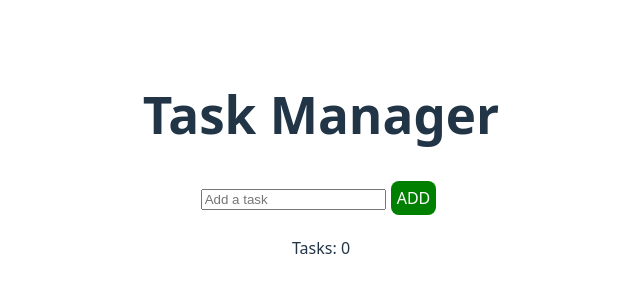
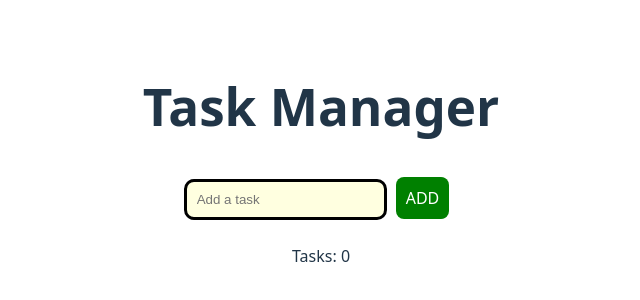
Before and after one commit to Karthik171819/React19, a React (Vite) app in the folder myapp/: page / in a window 1280 px wide. Shown: the part 236-536 px from the top of the page, without its empty margins (319-959 px from the left). Built offline with nearby package versions, Linux system fonts and the light colour scheme.

Commit message:
Task Styling

```diff
--- a/myapp/src/core-concepts/08-task-manager/TaskManager.css
+++ b/myapp/src/core-concepts/08-task-manager/TaskManager.css
@@ -1,6 +1,14 @@
 .btn {
     background-color:green;
     color: white;
-    padding: 5px;
-    margin: 5px;
+    padding: 9px;
+    margin: 9px;
 }
+
+.add-input {
+    background-color: lightyellow;
+    padding: 10px;
+    border:3px solid black;
+    border-radius: 10px;
+
+}
```
